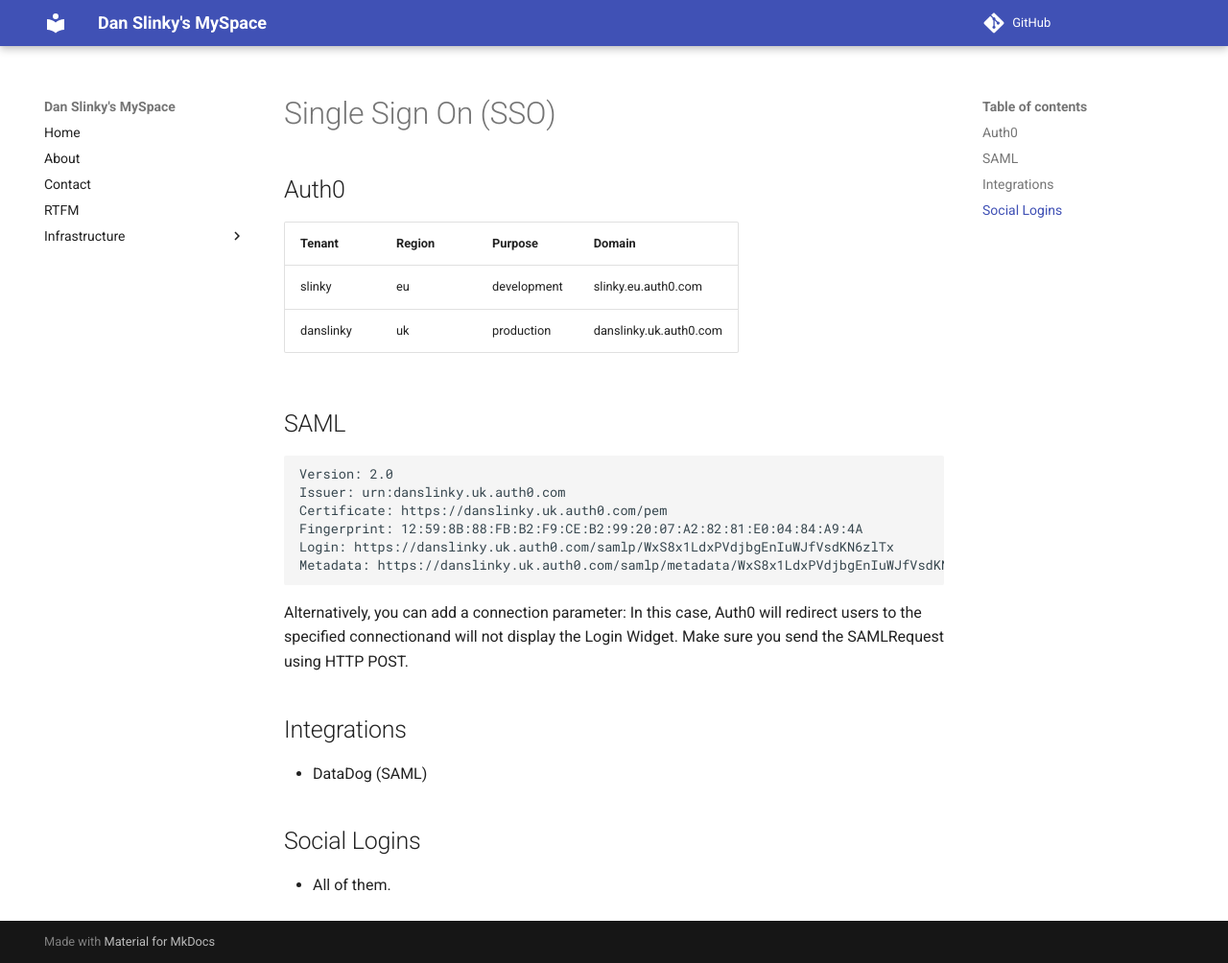
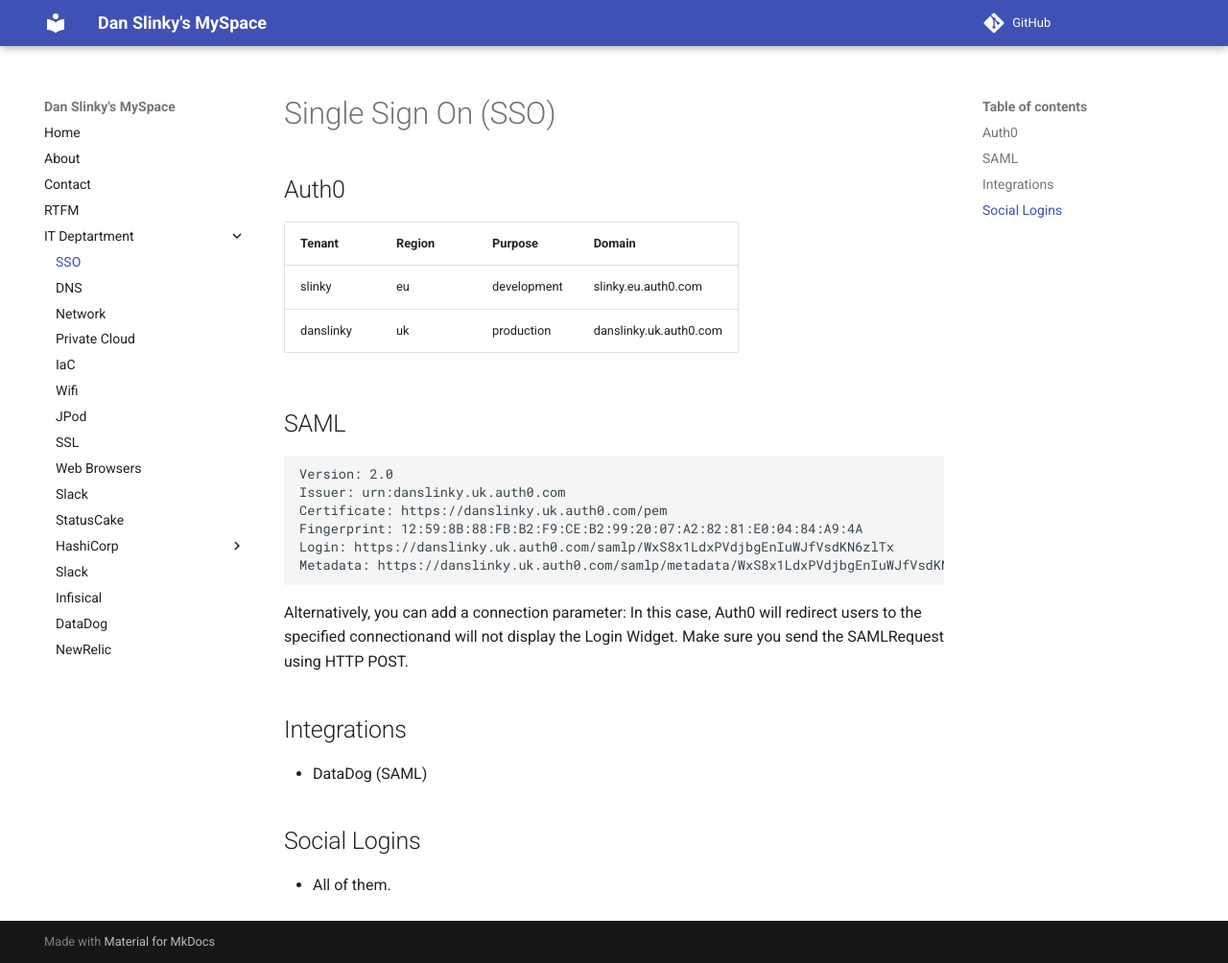
Before and after one commit to danslinky/danslinky.co.uk, an MkDocs documentation site: the page built from docs/sso.md, in a window 1280 px wide and 1004 px high. Shown: the whole window at 96% size. Built offline with MkDocs 1.6.1 and Material for MkDocs 9.7.7, drawn with Linux system fonts in a browser that asks for light colours; comment, search, counter and statistics services are not loaded.

Commit message:
fix nav a bit

```diff
--- a/mkdocs.yml
+++ b/mkdocs.yml
@@ -7,12 +7,26 @@
   - About: https://www.danslinky.co.uk/
   - Contact: contact.md
   - RTFM: rtfm.md
-  - Infrastructure:
+  - IT Deptartment:
+    - SSO: sso.md
     - DNS: dns.md
     - Network: opnsense.md
     - Private Cloud: xcp-ng.md
+    - IaC: terraform.md
     - Wifi: wifi.md
     - JPod: jpod.md
+    - SSL: ssl.md
+    - Web Browsers: web-browsers.md
+    - Slack: slack.md
+    - StatusCake: statuscake.md
+    - HashiCorp:
+      - Vault: vault.md
+      - Consul: consul.md
+      - Nomad: nomad.md
+    - Slack: slack.md
+    - Infisical: infisical.md
+    - DataDog: datadog.md
+    - NewRelic: newrelic.md
 theme:
   name: material
 plugins:
```
